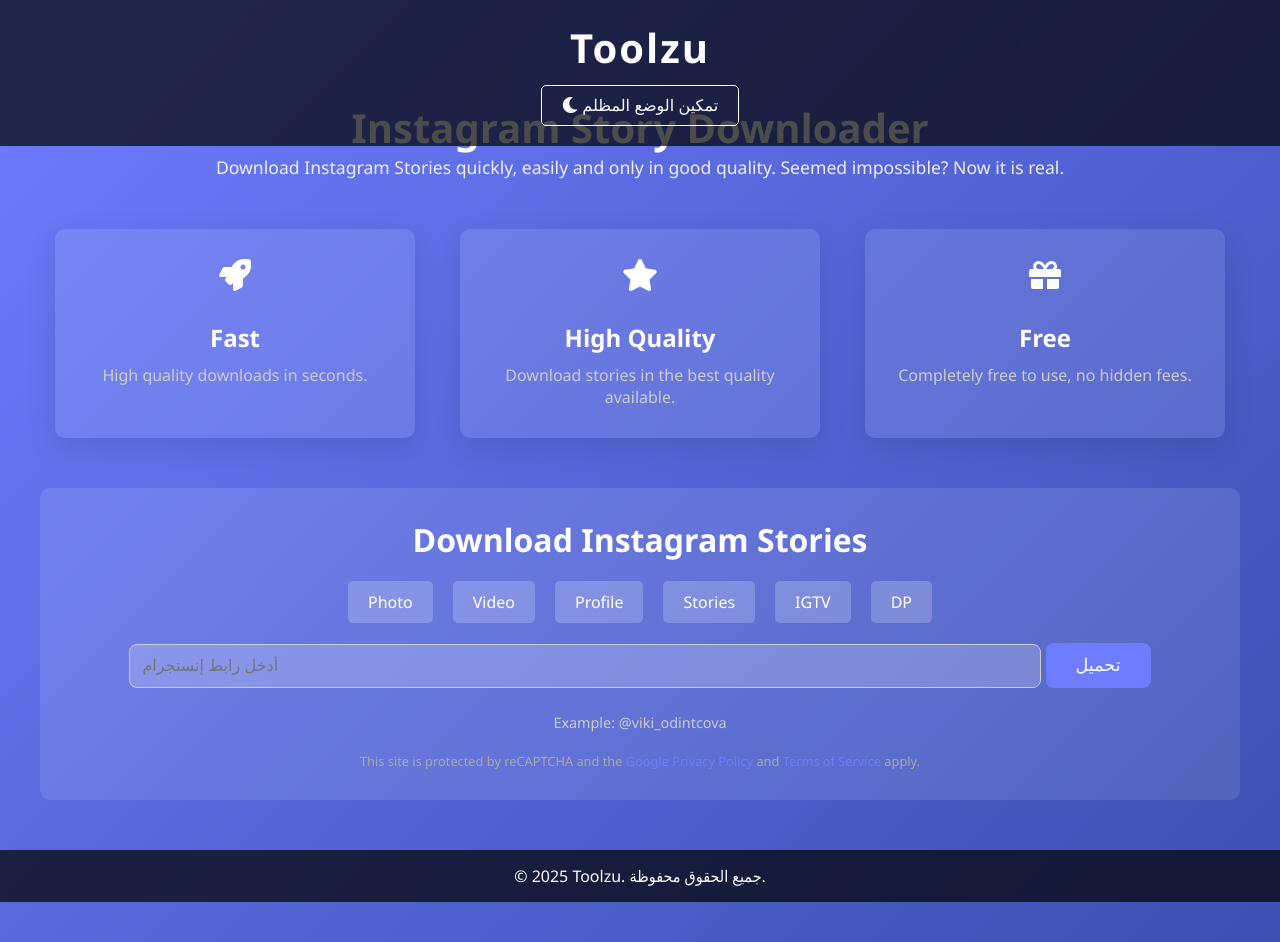
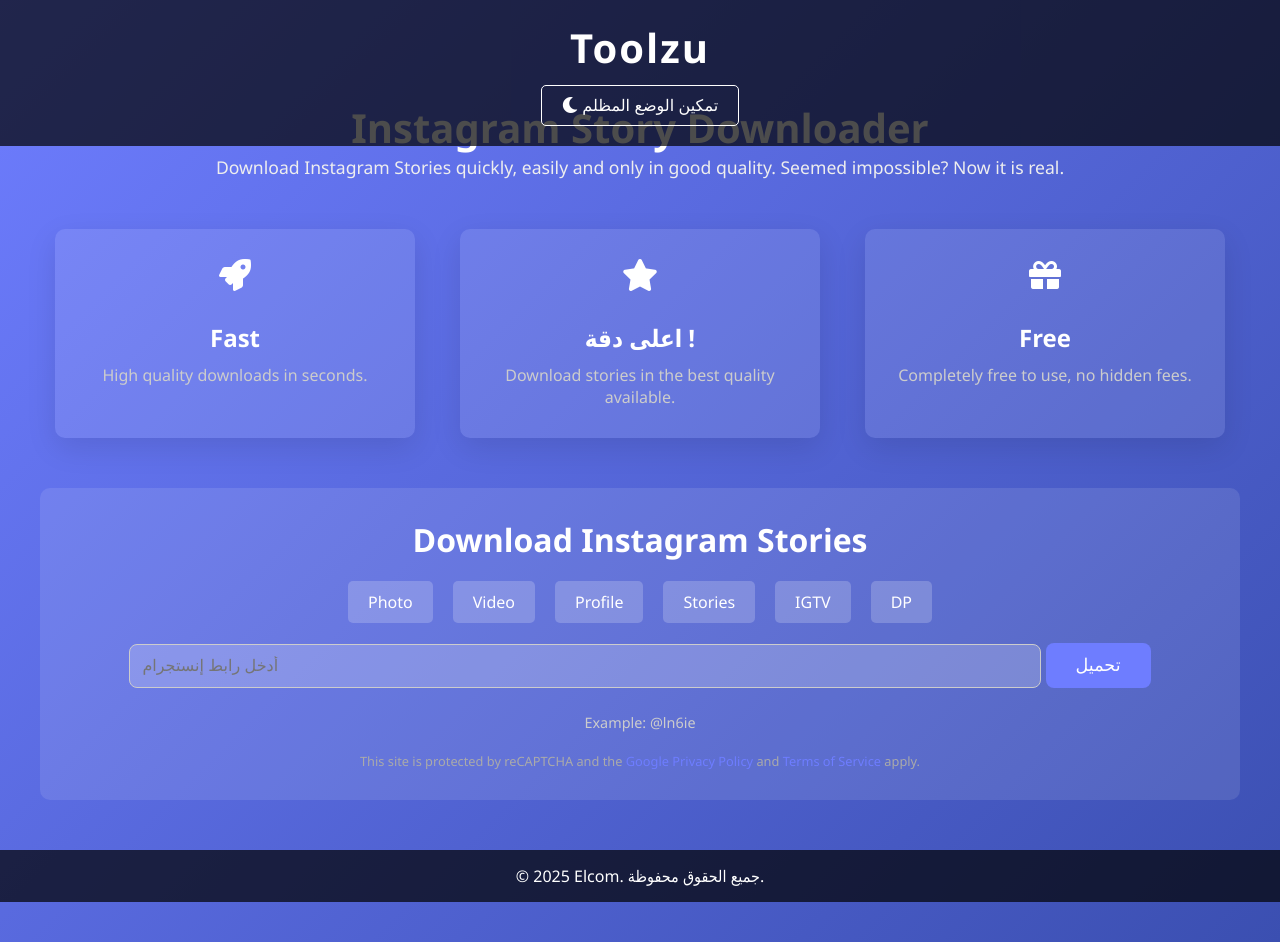
Before and after one commit to sonabode22/Elcom-downloader, a plain HTML site: page index.html in a window 1280 px wide. Drawn offline with Linux system fonts and the light colour scheme.

Commit message:
index.html

```diff
--- a/index.html
+++ b/index.html
@@ -32,7 +32,7 @@
             </div>
             <div class="feature">
                 <i class="fas fa-star"></i>
-                <h3>High Quality</h3>
+                <h3>اعلى دقة !</h3>
                 <p>Download stories in the best quality available.</p>
             </div>
             <div class="feature">
@@ -54,13 +54,13 @@
             </div>
             <input type="text" id="instagramUrl" placeholder="أدخل رابط إنستجرام">
             <button onclick="downloadInstagram()">تحميل</button>
-            <p class="example">Example: @viki_odintcova</p>
+            <p class="example">Example: @ln6ie</p>
             <p class="disclaimer">This site is protected by reCAPTCHA and the <a href="https://policies.google.com/privacy" target="_blank">Google Privacy Policy</a> and <a href="https://policies.google.com/terms" target="_blank">Terms of Service</a> apply.</p>
         </div>
     </section>
 
     <footer>
-        <p>&copy; 2025 Toolzu. جميع الحقوق محفوظة.</p>
+        <p>&copy; 2025 Elcom. جميع الحقوق محفوظة.</p>
     </footer>
 
     <script src="script.js"></script>
```
